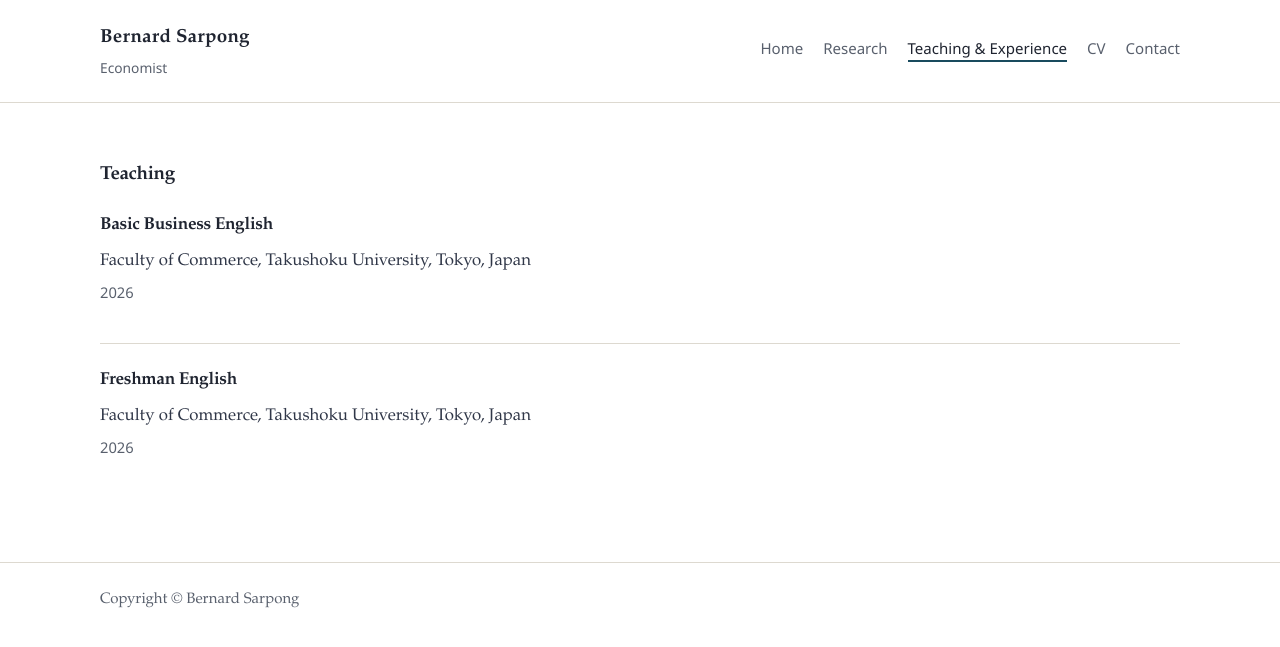
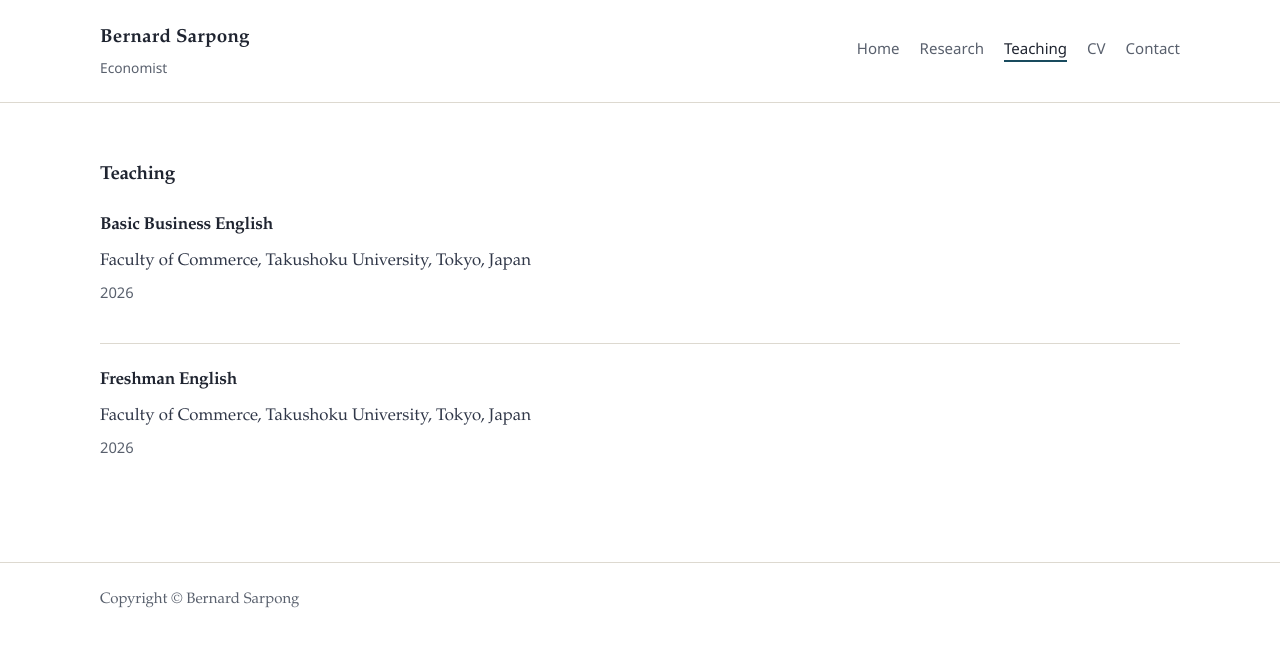
Before and after one commit to bernardksarpong/bernardksarpong.github.io, a Jekyll site: the page built from experience.html, in a window 1280 px wide. Shown: the top 647 px of the page. Built offline with Jekyll 4.4.1, drawn with Linux system fonts in a browser that asks for light colours.

Commit message:
Rename teaching navigation and metadata

```diff
--- a/_layouts/default.html
+++ b/_layouts/default.html
@@ -19,7 +19,7 @@
           <ul>
             <li><a href="{{ '/' | relative_url }}"{% if current == 'index.html' %} class="active" aria-current="page"{% endif %}>Home</a></li>
             <li><a href="{{ '/research.html' | relative_url }}"{% if current == 'research.html' %} class="active" aria-current="page"{% endif %}>Research</a></li>
-            <li><a href="{{ '/experience.html' | relative_url }}"{% if current == 'experience.html' %} class="active" aria-current="page"{% endif %}>Teaching &amp; Experience</a></li>
+            <li><a href="{{ '/experience.html' | relative_url }}"{% if current == 'experience.html' %} class="active" aria-current="page"{% endif %}>Teaching</a></li>
             <li><a href="{{ '/cv.html' | relative_url }}"{% if current == 'cv.html' %} class="active" aria-current="page"{% endif %}>CV</a></li>
             <li><a href="{{ '/contact.html' | relative_url }}"{% if current == 'contact.html' %} class="active" aria-current="page"{% endif %}>Contact</a></li>
           </ul>
--- a/experience.html
+++ b/experience.html
@@ -1,7 +1,7 @@
 ---
 layout: default
 title: Teaching
-description: Teaching, professional experience, service, skills, and languages for Bernard Kofi Sarpong.
+description: Teaching for Bernard Kofi Sarpong.
 ---
 {% assign experience = site.data.experience %}
 
```
